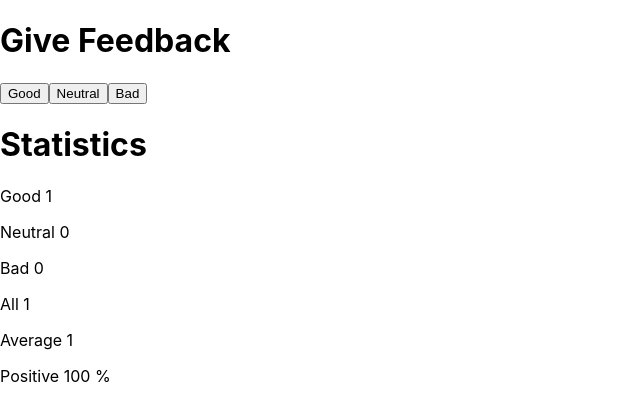
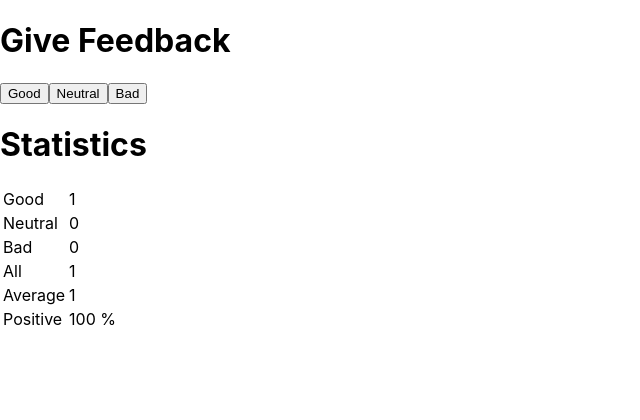
Before and after one commit to puentesdiaz/fullstackopen, a React (Create React App) app in the folder part1/unicafe/: page / in a window 1280 px wide. Both pictures are taken after a click on the button "Good". Shown: the top 420 px of the page, without its empty margins (0-640 px from the left). Built offline with nearby package versions, Linux system fonts and the light colour scheme.

Commit message:
part 1.11

```diff
--- a/part1/unicafe/src/Statistic.js
+++ b/part1/unicafe/src/Statistic.js
@@ -1,10 +1,6 @@
 export const Statistic = ({ text, value }) => {
-
   let sign = (text === "Positive") ? "%" : ""
   return (
-    <>
-      <p>{text} {value} {sign}</p>
-    </>
+      <tr><td>{text}</td><td>{value} {sign}</td></tr>
   )
-
 }
--- a/part1/unicafe/src/Statistics.js
+++ b/part1/unicafe/src/Statistics.js
@@ -14,12 +14,18 @@ export const Statistics = ({ good, neutral, bad, all, average, positive }) => {
   return (
     <>
       {head}
+      <table>
+        <thead></thead>
+        <tbody>
           <Statistic text={"Good"} value={good} />
           <Statistic text={"Neutral"} value={neutral} />
           <Statistic text={"Bad"} value={bad} />
           <Statistic text={"All"} value={all} />
           <Statistic text={"Average"} value={average} />
           <Statistic text={"Positive"} value={positive} />
+        </tbody>
+      </table>
+
     </>
   )
 
```
Lines whose indentation alone changed are shown as unchanged.
